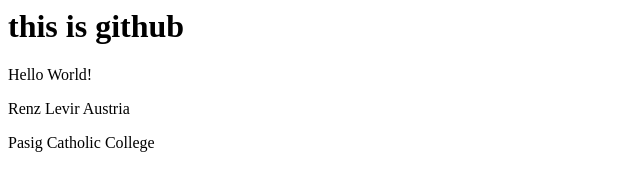
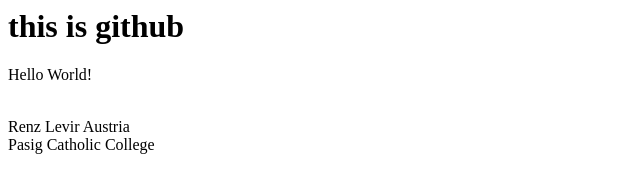
Before and after one commit to Athaza17/it101_Austria, a plain HTML site: page index.html in a window 1280 px wide. Shown: the whole page, without its empty margins (0-640 px from the left). Drawn offline with Linux system fonts and the light colour scheme.

Commit message:
Update index.html

```diff
--- a/index.html
+++ b/index.html
@@ -5,7 +5,7 @@
   </head>
   <body>
     <p>Hello World!</p>
-    <p>Renz Levir Austria</p>
-    <p>Pasig Catholic College</p>
+    <br>Renz Levir Austria
+    <br>Pasig Catholic College
   </body>
 </html>
```
